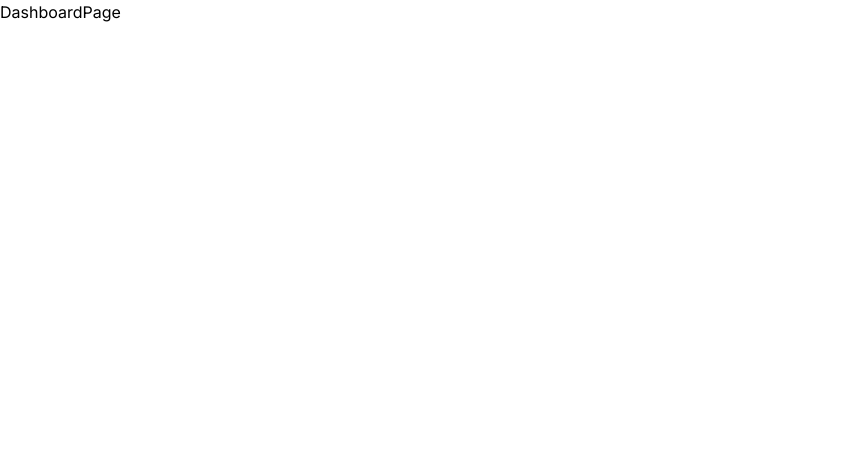
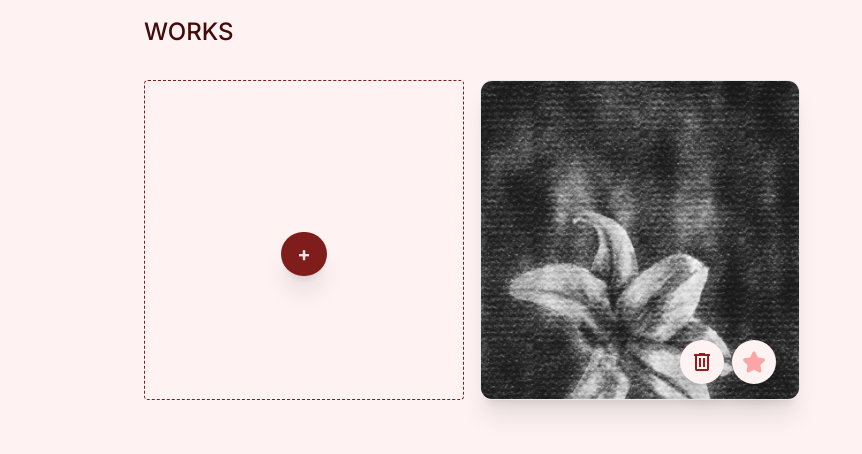
Before and after one commit to fvdime/art-exhibition, a Next.js app: page /dashboard in a window 1280 px wide. Shown: the top 454 px of the page, without its empty margins (0-862 px from the left). Built offline with nearby package versions, Linux system fonts and the light colour scheme.

Commit message:
add image action

```diff
--- a/package.json
+++ b/package.json
@@ -10,6 +10,7 @@
     "postinstall": "prisma generate"
   },
   "dependencies": {
+    "@aws-sdk/client-s3": "^3.577.0",
     "@studio-freight/lenis": "^1.0.34",
     "bcrypt": "^5.1.1",
     "framer-motion": "^11.0.3",
--- /dev/null
+++ b/src/app/dashboard/add/page.jsx
@@ -0,0 +1,15 @@
+import NewWorkForm from "@/components/form/new-work";
+import Image from "next/image";
+import Link from "next/link";
+import React from "react";
+
+export default function AddPage() {
+  return (
+    <div className="w-full min-h-screen bg-red-50 text-red-950">
+      <div className="max-w-screen-lg mx-auto h-full p-4 md:py-4">
+        <h1 className="text-xl uppercase font-medium ">Add New Work!</h1>
+        <NewWorkForm/>
+      </div>
+    </div>
+  );
+}
--- a/src/app/dashboard/page.jsx
+++ b/src/app/dashboard/page.jsx
@@ -1,5 +1,42 @@
+import DeleteButton from "@/components/dashboard/delete-button";
+import FeaturedButton from "@/components/dashboard/featured-button";
+import Image from "next/image";
+import Link from "next/link";
 import React from "react";
 
 export default function DashboardPage() {
-  return <div>DashboardPage</div>;
+  return (
+    <div className="w-full min-h-screen bg-red-50 text-red-950">
+      <div className="max-w-screen-lg mx-auto h-full p-4 md:py-4">
+        <h1 className="text-2xl uppercase font-medium ">works</h1>
+        <div className="grid grid-cols-1 md:grid-cols-2 lg:grid-cols-3 gap-4 my-8">
+          <div className="border border-dashed border-red-900 h-80 w-full rounded flex items-center justify-center hover:bg-red-100/60 backdrop-blur-lg transition ease-in duration-30 group">
+            <div className="absolute top-1/2 z-20 m-0 transition duration-300 ease-in-out group-hover:-translate-y-1 group-hover:translate-x-1 group-hover:scale-110">
+              <Link
+                href="/dashboard/add"
+                className="text-xl font-bold text-gray-200 shadow-xl text-center bg-red-900 px-4 py-2.5 rounded-full outline-none hover:bg-red-950"
+              >
+                +
+              </Link>
+            </div>
+          </div>
+          <div className="group relative m-0 flex h-80 w-full rounded-xl shadow-xl ring-gray-900/5">
+            <div className="z-10 h-full w-full overflow-hidden rounded-xl border border-gray-200 opacity-90 transition duration-300 ease-in-out group-hover:opacity-100">
+              <Image
+                height={256}
+                width={512}
+                src="/die-blume.jpg"
+                alt="project image"
+                className="animate-fade-in block h-full w-full scale-100 transform object-cover object-center opacity-100 transition duration-300 group-hover:scale-110"
+              />
+            </div>
+            <div className="absolute bottom-0 right-6 z-20 m-0 pb-4 transition duration-300 ease-in-out group-hover:-translate-y-1 group-hover:translate-x-1 group-hover:scale-110">
+              <DeleteButton/>
+              <FeaturedButton/>
+            </div>
+          </div>
+        </div>
+      </div>
+    </div>
+  );
 }
--- /dev/null
+++ b/src/components/dashboard/delete-button.jsx
@@ -0,0 +1,25 @@
+"use client";
+
+import React from "react";
+
+const DeleteButton = () => {
+  return (
+    <button
+      type="button"
+      onClick={() => {}}
+      className="text-xl font-bold shadow-xl text-center bg-red-50 p-2.5 rounded-full outline-none"
+    >
+      <svg
+        className="w-6 h-6 text-red-800 hover:text-red-900 transition-all ease duration-300"
+        aria-hidden="true"
+        xmlns="http://www.w3.org/2000/svg"
+        fill="currentColor"
+        viewBox="0 -960 960 960"
+      >
+        <path d="M280-120q-33 0-56.5-23.5T200-200v-520h-40v-80h200v-40h240v40h200v80h-40v520q0 33-23.5 56.5T680-120H280Zm400-600H280v520h400v-520ZM360-280h80v-360h-80v360Zm160 0h80v-360h-80v360ZM280-720v520-520Z" />
+      </svg>
+    </button>
+  );
+};
+
+export default DeleteButton;
--- /dev/null
+++ b/src/components/dashboard/featured-button.jsx
@@ -0,0 +1,25 @@
+"use client";
+
+import React from "react";
+
+const FeaturedButton = () => {
+  return (
+    <button
+      type="button"
+      onClick={() => {}}
+      className="text-xl font-bold shadow-xl text-center bg-red-50 p-2.5 rounded-full outline-none ms-2"
+    >
+      <svg
+        className="w-6 h-6 text-red-300 hover:text-red-900 transition-all ease duration-300"
+        aria-hidden="true"
+        xmlns="http://www.w3.org/2000/svg"
+        fill="currentColor"
+        viewBox="0 0 22 20"
+      >
+        <path d="M20.924 7.625a1.523 1.523 0 0 0-1.238-1.044l-5.051-.734-2.259-4.577a1.534 1.534 0 0 0-2.752 0L7.365 5.847l-5.051.734A1.535 1.535 0 0 0 1.463 9.2l3.656 3.563-.863 5.031a1.532 1.532 0 0 0 2.226 1.616L11 17.033l4.518 2.375a1.534 1.534 0 0 0 2.226-1.617l-.863-5.03L20.537 9.2a1.523 1.523 0 0 0 .387-1.575Z" />
+      </svg>
+    </button>
+  );
+};
+
+export default FeaturedButton;
--- /dev/null
+++ b/src/components/form/new-work.jsx
@@ -0,0 +1,43 @@
+"use client";
+
+import React, { useState } from "react";
+import { Toaster } from "react-hot-toast";
+import { CreateWork } from "@/actions/post.action";
+import { useFormState } from "react-dom";
+
+const initialState = {
+  error: "",
+};
+
+const NewWorkForm = () => {
+  const [state, formAction] = useFormState(CreateWork, initialState);
+
+  return (
+    <form className="w-full h-full p-8" action={formAction}>
+      <label
+        className="block mb-2 text-sm font-medium text-gray-900 dark:text-white"
+        htmlFor="image"
+      >
+        Upload file
+      </label>
+      <input
+        className="block w-full text-sm text-gray-900 border border-gray-300 rounded-lg cursor-pointer bg-gray-50 focus:outline-none"
+        name="image"
+        type="file"
+        accept="image/png, image/jpeg, image/jpg"
+      />
+       {state.error && (
+        <p className="text-xs font-medium text-gray-900">{state.error}</p>
+      )}
+
+      <div className="text-center">
+        <button className="rounded text-center font-semibold transition-all ease-in duration-500 text-sm border w-full bg-red-950 hover:bg-red-900 text-white border-red-950 hover:border-red-900 px-8 py-3">
+          Create
+        </button>
+      </div>
+      <Toaster position="top-right" reverseOrder={false} />
+    </form>
+  );
+};
+
+export default NewWorkForm;
--- a/src/lib/upload-image.js
+++ b/src/lib/upload-image.js
@@ -3,15 +3,14 @@ import { randomUUID } from "crypto";
 
 const s3 = new S3Client({
   region: process.env.AWS_REGION,
-  //@ts-ignore
   accessKeyId: process.env.AWS_ACCESS_KEY,
   secretAccessKey: process.env.AWS_SECRET_ACCESS_KEY,
 });
 
 const ACCEPTED_CONTENT_TYPES = ["png", "jpg", "svg", "jpeg"];
 
-export async function uploadImage(file, fileName, fileContent, bucketName) {
-  if (!file || !(file instanceof File)) {
+export async function uploadImage({file, fileName, fileContent, bucketName}) {
+  if (!file) {
     return null;
   }
 
```
Also changed, not shown: src/actions/post.action.js (+34 -0 lines), 1 other file (tests, documents, lock files or other folders).
